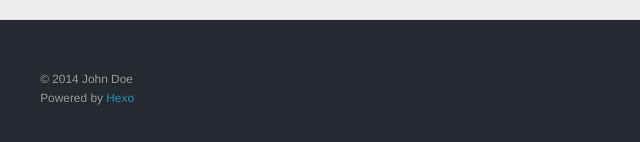
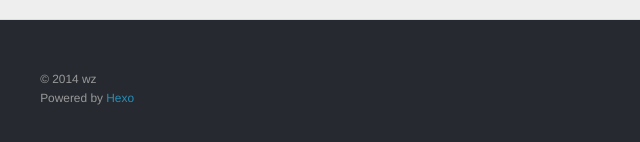
Before and after one commit to w7121544/w7121544.github.io, a plain HTML site: page 2014/11/04/hello-world/index.html in a window 1280 px wide. Shown: the part 1305-1447 px from the top of the page, 0-640 px from the left. Drawn offline with nearby package versions, Linux system fonts and the light colour scheme.

Commit message:
Site updated: 2014-11-05 00:27:42

```diff
--- a/2014/11/04/hello-world/index.html
+++ b/2014/11/04/hello-world/index.html
@@ -159,7 +159,7 @@ Quick">
 
   <div class="outer">
     <div id="footer-info" class="inner">
-      &copy; 2014 John Doe<br>
+      &copy; 2014 wz<br>
       Powered by <a href="http://hexo.io/" target="_blank">Hexo</a>
     </div>
   </div>
```
Also changed, not shown: archives/2014/11/index.html (+1 -1 lines), archives/2014/index.html (+1 -1 lines), archives/index.html (+1 -1 lines), index.html (+1 -1 lines).
